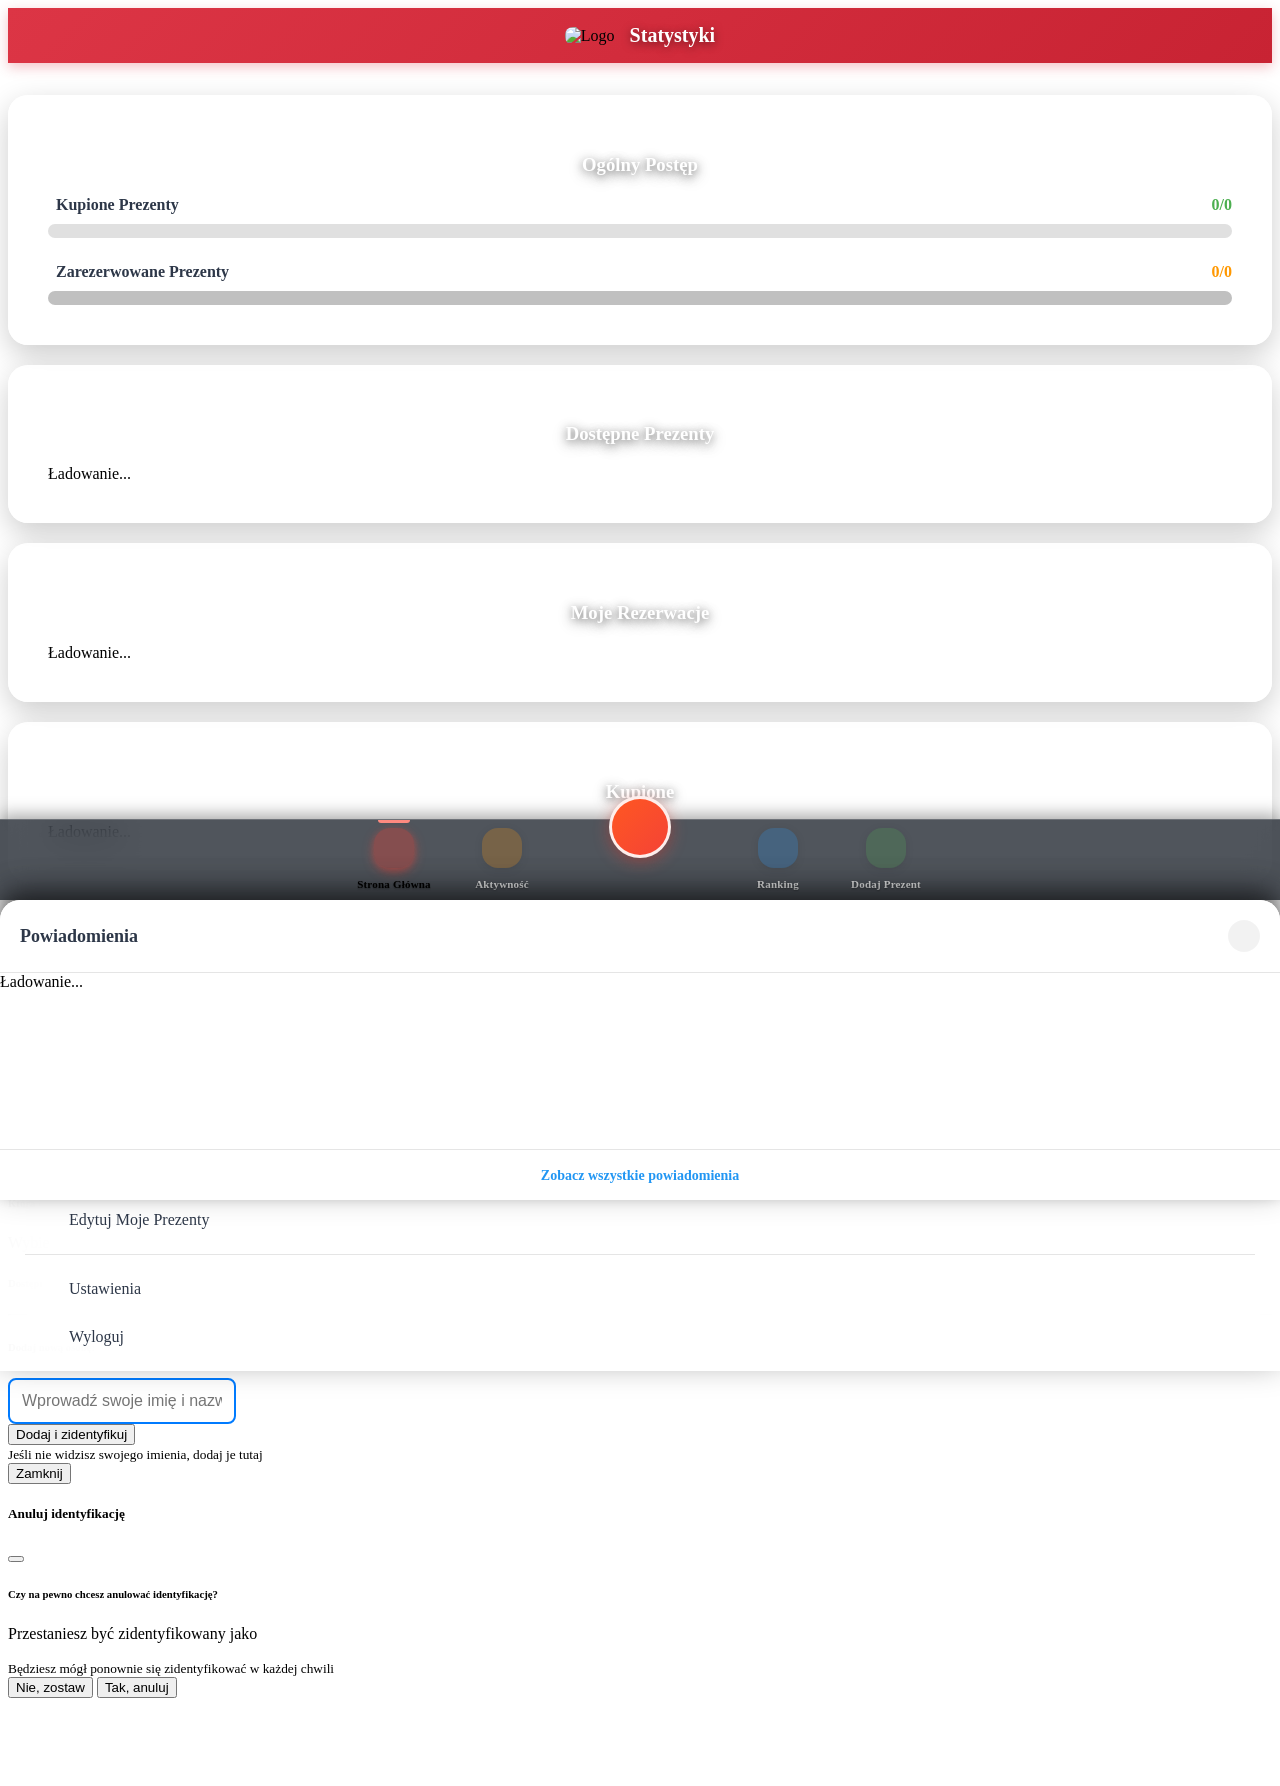
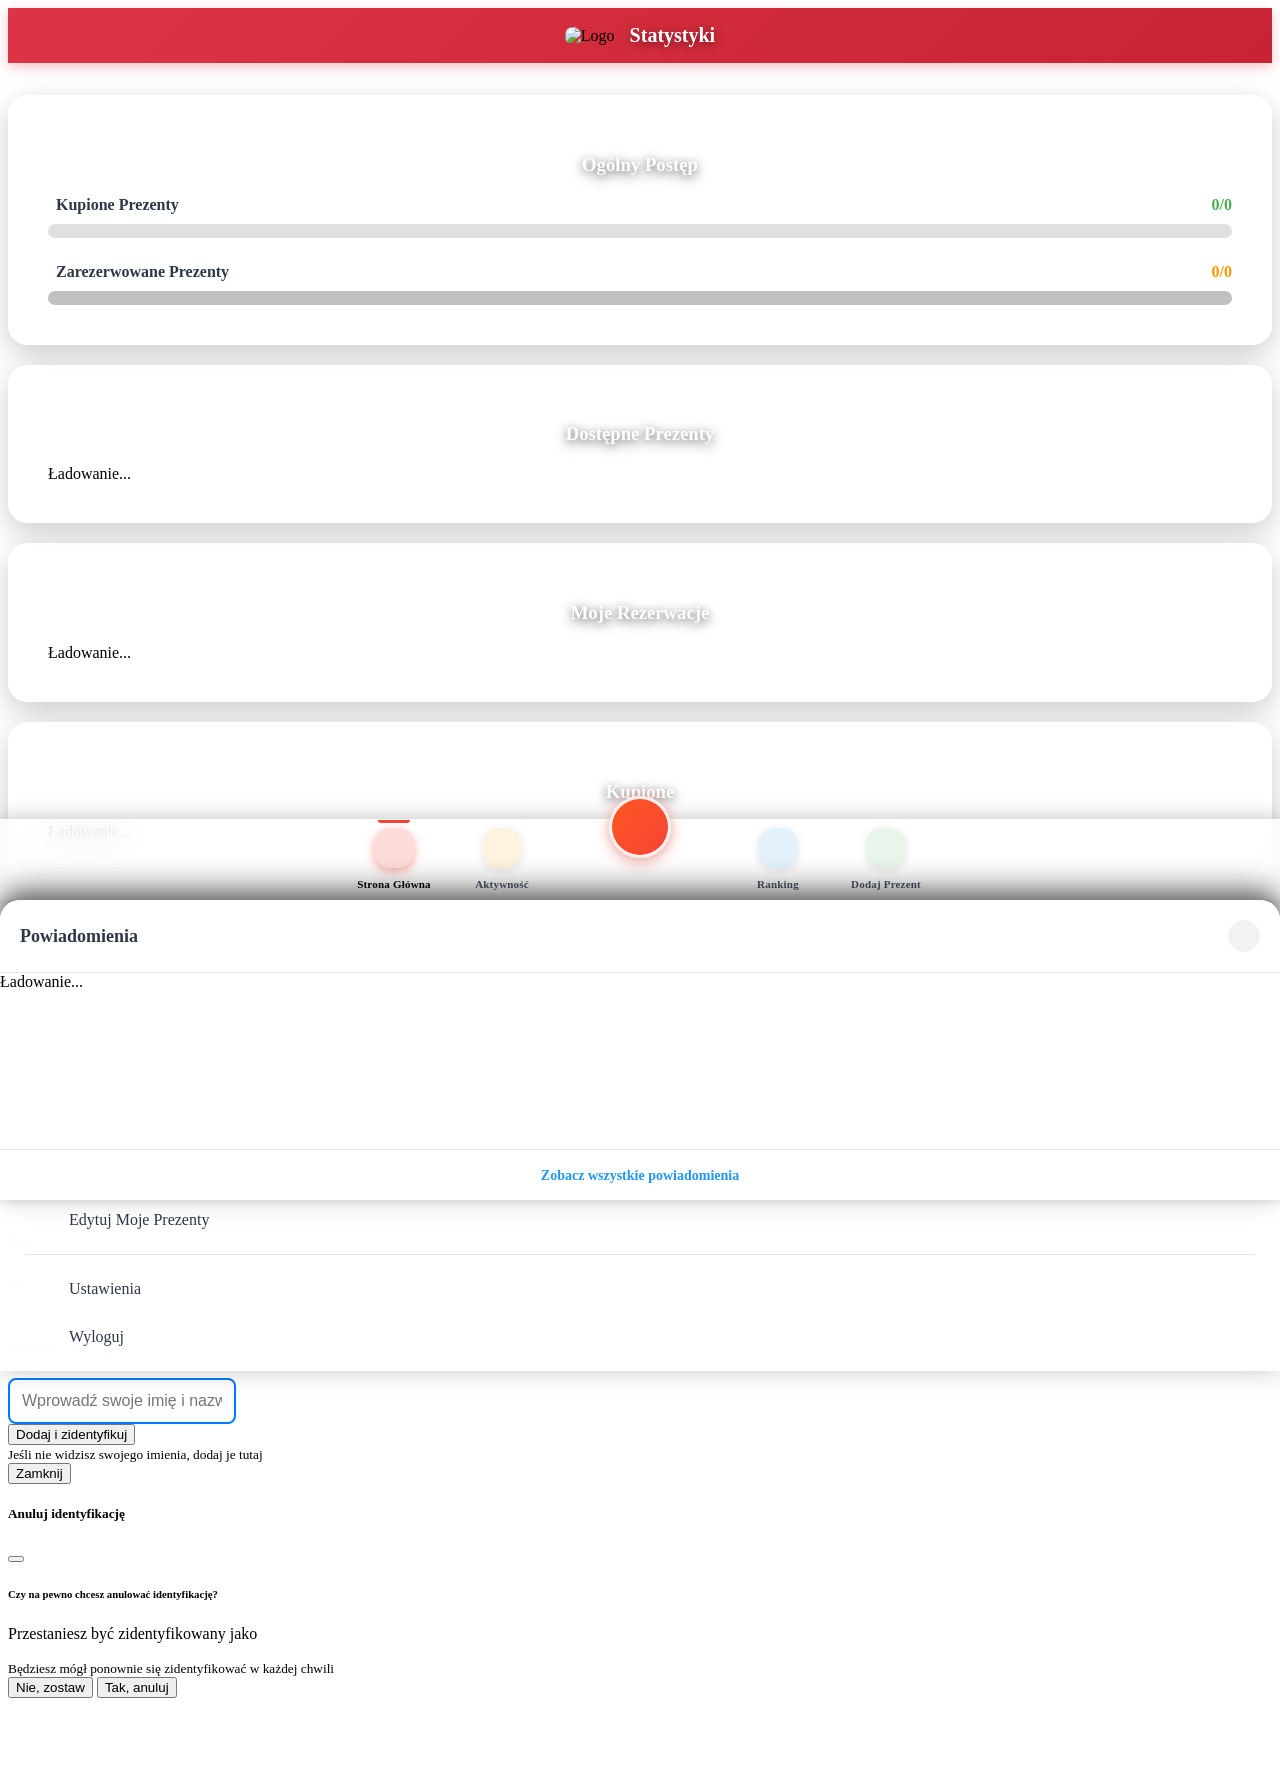

style: White glass tab bar instead of dark glass

--- a/public/bottom-tab-bar.css
+++ b/public/bottom-tab-bar.css
@@ -1,14 +1,14 @@
-/* Bottom Tab Bar - Dark Glass Style (matches the app's glass design) */
+/* Bottom Tab Bar - White Glass Style (frosted, background shows through) */
 .bottom-tab-bar {
     position: fixed;
     bottom: 0;
     left: 0;
     right: 0;
-    background: rgba(22, 28, 38, 0.75) !important;
+    background: rgba(255, 255, 255, 0.72) !important;
     backdrop-filter: blur(16px) saturate(180%) !important;
     -webkit-backdrop-filter: blur(16px) saturate(180%) !important;
-    border-top: 1px solid rgba(255, 255, 255, 0.18) !important;
-    box-shadow: 0 -4px 16px rgba(0, 0, 0, 0.35) !important;
+    border-top: 1px solid rgba(255, 255, 255, 0.6) !important;
+    box-shadow: 0 -4px 16px rgba(0, 0, 0, 0.18) !important;
     z-index: 1000;
     padding: 8px 0 max(8px, env(safe-area-inset-bottom));
 }
@@ -31,8 +31,7 @@
     justify-content: center;
     flex: 1;
     text-decoration: none;
-    color: rgba(255, 255, 255, 0.85);
-    text-shadow: 0 1px 2px rgba(0, 0, 0, 0.4);
+    color: #4a5568;
     transition: all 0.25s cubic-bezier(0.4, 0, 0.2, 1);
     padding: 8px 4px;
     cursor: pointer;
@@ -42,7 +41,7 @@
 }
 
 .tab-item:hover {
-    color: #ffffff;
+    color: #2d3748;
 }
 
 /* Icon wrapper for badge positioning */
@@ -717,66 +716,66 @@ body.recipients-page .tab-bar-notifications-view-all a:hover,
     border: 2px solid rgba(255, 255, 255, 0.4) !important;
 }
 
-/* Icon specific colors - brighter chips for the dark glass bar */
+/* Icon specific colors - saturated chips for the white glass bar */
 .tab-item.home-tab i {
-    background: rgba(244, 67, 54, 0.22);
-    color: #FF8A80;
+    background: rgba(244, 67, 54, 0.12);
+    color: #F44336;
 }
 
 .tab-item.activity-tab i {
-    background: rgba(255, 152, 0, 0.22);
-    color: #FFB74D;
+    background: rgba(255, 152, 0, 0.12);
+    color: #FF9800;
 }
 
 .tab-item.leaderboard-tab i {
-    background: rgba(33, 150, 243, 0.22);
-    color: #64B5F6;
+    background: rgba(33, 150, 243, 0.12);
+    color: #2196F3;
 }
 
 .tab-item.form-tab i {
-    background: rgba(76, 175, 80, 0.22);
-    color: #81C784;
+    background: rgba(76, 175, 80, 0.12);
+    color: #4CAF50;
 }
 
-/* Icon specific colors when active - vivid on dark glass */
+/* Icon specific colors when active - stronger chips on white glass */
 .tab-item.active.home-tab i {
-    background: rgba(244, 67, 54, 0.32);
-    color: #FF8A80;
-    box-shadow: 0 4px 12px rgba(244, 67, 54, 0.4), 0 2px 6px rgba(244, 67, 54, 0.25);
+    background: rgba(244, 67, 54, 0.18);
+    color: #F44336;
+    box-shadow: 0 4px 12px rgba(244, 67, 54, 0.3), 0 2px 6px rgba(244, 67, 54, 0.2);
 }
 
 .tab-item.active.home-tab::before {
-    background: #FF8A80;
+    background: #F44336;
 }
 
 .tab-item.active.activity-tab i {
-    background: rgba(255, 152, 0, 0.32);
-    color: #FFB74D;
-    box-shadow: 0 4px 12px rgba(255, 152, 0, 0.4), 0 2px 6px rgba(255, 152, 0, 0.25);
+    background: rgba(255, 152, 0, 0.18);
+    color: #FF9800;
+    box-shadow: 0 4px 12px rgba(255, 152, 0, 0.3), 0 2px 6px rgba(255, 152, 0, 0.2);
 }
 
 .tab-item.active.activity-tab::before {
-    background: #FFB74D;
+    background: #FF9800;
 }
 
 .tab-item.active.leaderboard-tab i {
-    background: rgba(33, 150, 243, 0.32);
-    color: #64B5F6;
-    box-shadow: 0 4px 12px rgba(33, 150, 243, 0.4), 0 2px 6px rgba(33, 150, 243, 0.25);
+    background: rgba(33, 150, 243, 0.18);
+    color: #2196F3;
+    box-shadow: 0 4px 12px rgba(33, 150, 243, 0.3), 0 2px 6px rgba(33, 150, 243, 0.2);
 }
 
 .tab-item.active.leaderboard-tab::before {
-    background: #64B5F6;
+    background: #2196F3;
 }
 
 .tab-item.active.form-tab i {
-    background: rgba(76, 175, 80, 0.32);
-    color: #81C784;
-    box-shadow: 0 4px 12px rgba(76, 175, 80, 0.4), 0 2px 6px rgba(76, 175, 80, 0.25);
+    background: rgba(76, 175, 80, 0.18);
+    color: #4CAF50;
+    box-shadow: 0 4px 12px rgba(76, 175, 80, 0.3), 0 2px 6px rgba(76, 175, 80, 0.2);
 }
 
 .tab-item.active.form-tab::before {
-    background: #81C784;
+    background: #4CAF50;
 }
 
 /* ===== Secondary quick-action tiles at the bottom of the menu sheet =====
